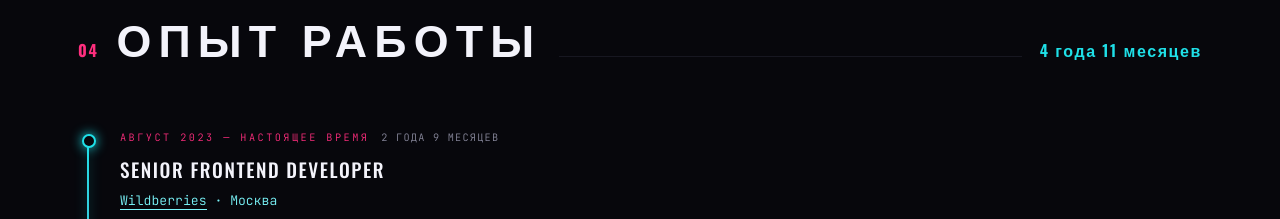
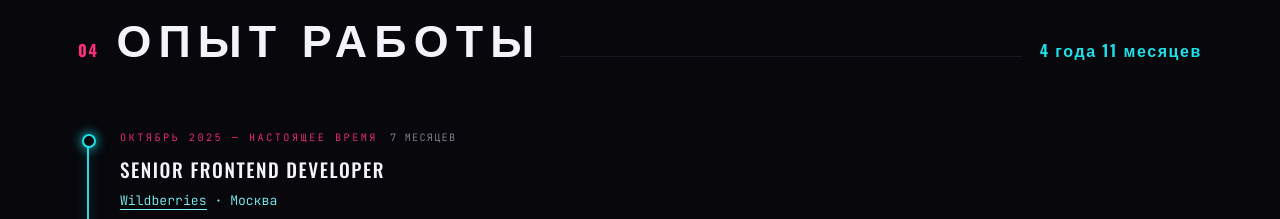
Before and after one commit to Emingy/portfolio, a Next.js app: page /cv.pdf in a window 1280 px wide. Shown: the part 4720-4939 px from the top of the page. Built offline with nearby package versions, Linux system fonts and the light colour scheme.

Commit message:
fix: last experience start date fixed

```diff
--- a/src/content/locales/en.ts
+++ b/src/content/locales/en.ts
@@ -78,7 +78,7 @@ export const siteConfig: TSiteConfig = {
             company: 'Wildberries',
             companyUrl: 'https://rwb.ru/',
             role: 'Senior Frontend Developer',
-            startDate: '2023-08',
+            startDate: '2025-10',
             location: 'Moscow',
             description:
                 'Building a vendor platform on micro-frontend architecture (Module Federation). Created an auto-generation tool for testid manifests used in e2e tests, driving technical quality initiatives.',
--- a/src/content/locales/ru.ts
+++ b/src/content/locales/ru.ts
@@ -78,7 +78,7 @@ export const siteConfig: TSiteConfig = {
             company: 'Wildberries',
             companyUrl: 'https://rwb.ru/',
             role: 'Senior frontend developer',
-            startDate: '2023-08',
+            startDate: '2025-10',
             location: 'Москва',
             description:
                 'Разрабатываю платформу поставщиков на микрофронтенд-архитектуре (Module Federation). Создал инструмент автогенерации testid-манифеста для e2e-тестов, веду технические инициативы по качеству кодовой базы.',
```
